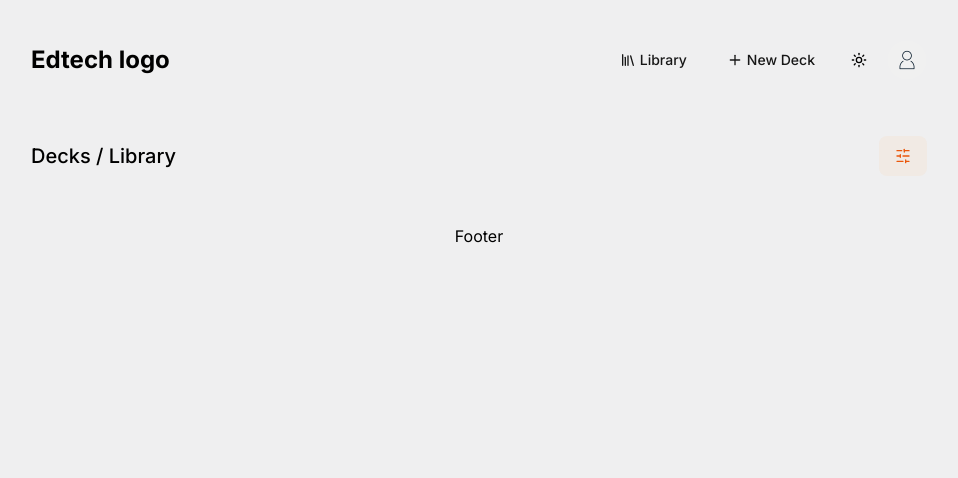
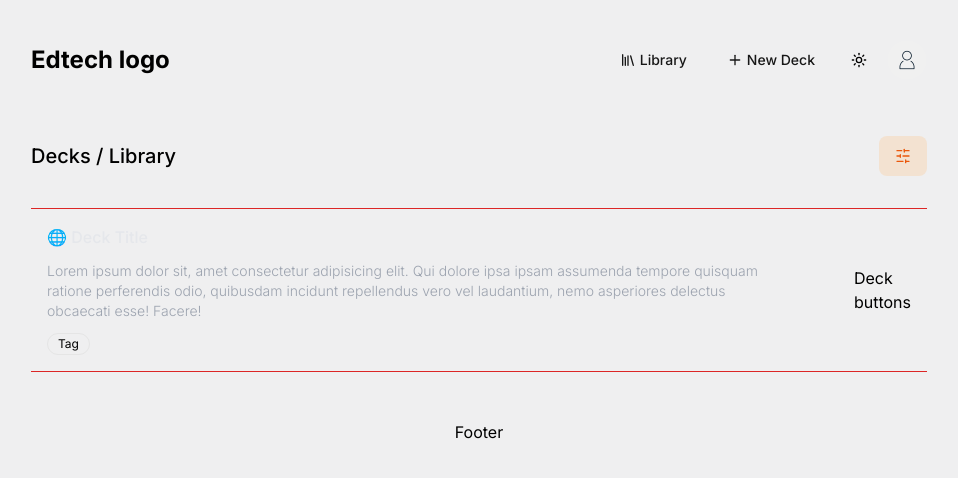
Before and after one commit to cacosat/ed-front, a Next.js app: page / in a window 1280 px wide. Shown: the top 478 px of the page, without its empty margins (161-1119 px from the left). Built offline with nearby package versions, Linux system fonts and the light colour scheme.

Commit message:
starting deck list entry component

```diff
--- /dev/null
+++ b/app/components/DeckList.jsx
@@ -0,0 +1,30 @@
+import React from "react";
+import { Badge } from "@/components/ui/badge";
+
+export default function DeckList({props, children}){
+
+    return(
+        <DeckListEntry />
+    )
+}
+
+function DeckListEntry({ props }){
+
+    return (
+        <div className="flex justify-between items-center p-4 gap-16">
+            {/* General Container */}
+            <div className="flex flex-col gap-3">
+                <p className="font-medium text-base text-gray-200">
+                    🌐 Deck Title
+                </p>
+                <p className="font-light text-sm text-gray-400">
+                    Lorem ipsum dolor sit, amet consectetur adipisicing elit. Qui dolore ipsa ipsam assumenda tempore quisquam ratione perferendis odio, quibusdam incidunt repellendus vero vel laudantium, nemo asperiores delectus obcaecati esse! Facere!
+                </p>
+                <Badge variant="outline" className='w-fit text-xxs font-normal'>Tag</Badge>
+            </div>
+            <div>
+                Deck buttons
+            </div>
+        </div>
+    )
+}
--- a/app/page.js
+++ b/app/page.js
@@ -9,28 +9,21 @@ import {
   DropdownMenuSeparator,
   DropdownMenuTrigger,
 } from "@/components/ui/dropdown-menu"
-
+import DeckList from "./components/DeckList";
 
 export default function Home() {
   return (
     <main className="flex flex-col gap-12">
-      <section className="pt-12">
+      <section className="pt-12 flex flex-col gap-8">
         <div class="flex justify-between items-center">
           <h1 className="font-medium text-xl">Decks / Library</h1>
-          <DropdownMenu>
-            <DropdownMenuTrigger className="bg-button-soft px-4 py-2 rounded-lg">
-              <SlidersHorizontal className="w-4 text-orange-600" />
-            </DropdownMenuTrigger>
-            <DropdownMenuContent>
-              <DropdownMenuLabel>Filters</DropdownMenuLabel>
-              <DropdownMenuSeparator />
-              <DropdownMenuItem>Tag #1</DropdownMenuItem>
-              <DropdownMenuItem>Tag #2</DropdownMenuItem>
-              <DropdownMenuItem>Tag #3</DropdownMenuItem>
-              <DropdownMenuItem>...</DropdownMenuItem>
-            </DropdownMenuContent>
-          </DropdownMenu>
+          <FilterButton />
         </div>
+        <section className="border-y border-red-600 ">
+          {/* Deck library */}
+          <DeckList />
+
+        </section>
       </section>
       <footer className="flex items-center justify-center">
         <p>Footer</p>
@@ -38,3 +31,22 @@ export default function Home() {
     </main>
   );
 }
+
+function FilterButton({props}) {
+
+  return (
+    <DropdownMenu>
+      <DropdownMenuTrigger className="bg-button-soft-light dark:bg-button-soft-dark px-4 py-2 rounded-lg">
+        <SlidersHorizontal className="w-4 text-orange-600" />
+      </DropdownMenuTrigger>
+      <DropdownMenuContent className="">
+        <DropdownMenuLabel>Filters</DropdownMenuLabel>
+        <DropdownMenuSeparator />
+        <DropdownMenuItem>Tag #1</DropdownMenuItem>
+        <DropdownMenuItem>Tag #2</DropdownMenuItem>
+        <DropdownMenuItem>Tag #3</DropdownMenuItem>
+        <DropdownMenuItem>...</DropdownMenuItem>
+      </DropdownMenuContent>
+    </DropdownMenu>
+  )
+}
--- /dev/null
+++ b/components/ui/badge.jsx
@@ -0,0 +1,34 @@
+import * as React from "react"
+import { cva } from "class-variance-authority";
+
+import { cn } from "@/lib/utils"
+
+const badgeVariants = cva(
+  "inline-flex items-center rounded-full border border-neutral-200 px-2.5 py-0.5 text-xs font-semibold transition-colors focus:outline-none focus:ring-2 focus:ring-neutral-950 focus:ring-offset-2 dark:border-neutral-800 dark:focus:ring-neutral-300",
+  {
+    variants: {
+      variant: {
+        default:
+          "border-transparent bg-neutral-900 text-neutral-50 hover:bg-neutral-900/80 dark:bg-neutral-50 dark:text-neutral-900 dark:hover:bg-neutral-50/80",
+        secondary:
+          "border-transparent bg-neutral-100 text-neutral-900 hover:bg-neutral-100/80 dark:bg-neutral-800 dark:text-neutral-50 dark:hover:bg-neutral-800/80",
+        destructive:
+          "border-transparent bg-red-500 text-neutral-50 hover:bg-red-500/80 dark:bg-red-900 dark:text-neutral-50 dark:hover:bg-red-900/80",
+        outline: "text-neutral-950 dark:text-neutral-50",
+      },
+    },
+    defaultVariants: {
+      variant: "default",
+    },
+  }
+)
+
+function Badge({
+  className,
+  variant,
+  ...props
+}) {
+  return (<div className={cn(badgeVariants({ variant }), className)} {...props} />);
+}
+
+export { Badge, badgeVariants }
--- a/tailwind.config.js
+++ b/tailwind.config.js
@@ -12,11 +12,13 @@ module.exports = {
   			background: {
 				'light': '#EFEFF0',
 				'dark': '#18191A',
+				'card-dark': '#242528',
 			},
   			foreground: 'var(--foreground)',
 			accent: '#E8490C',
 			button: {
-				'soft': '#FDBA741A'
+				'soft-dark': '#FDBA741A', // 1A = 10% opacity
+				'soft-light': '#FDBA7440' // 40 = 25% opacity
 			},
   		},
   		borderRadius: {
```
